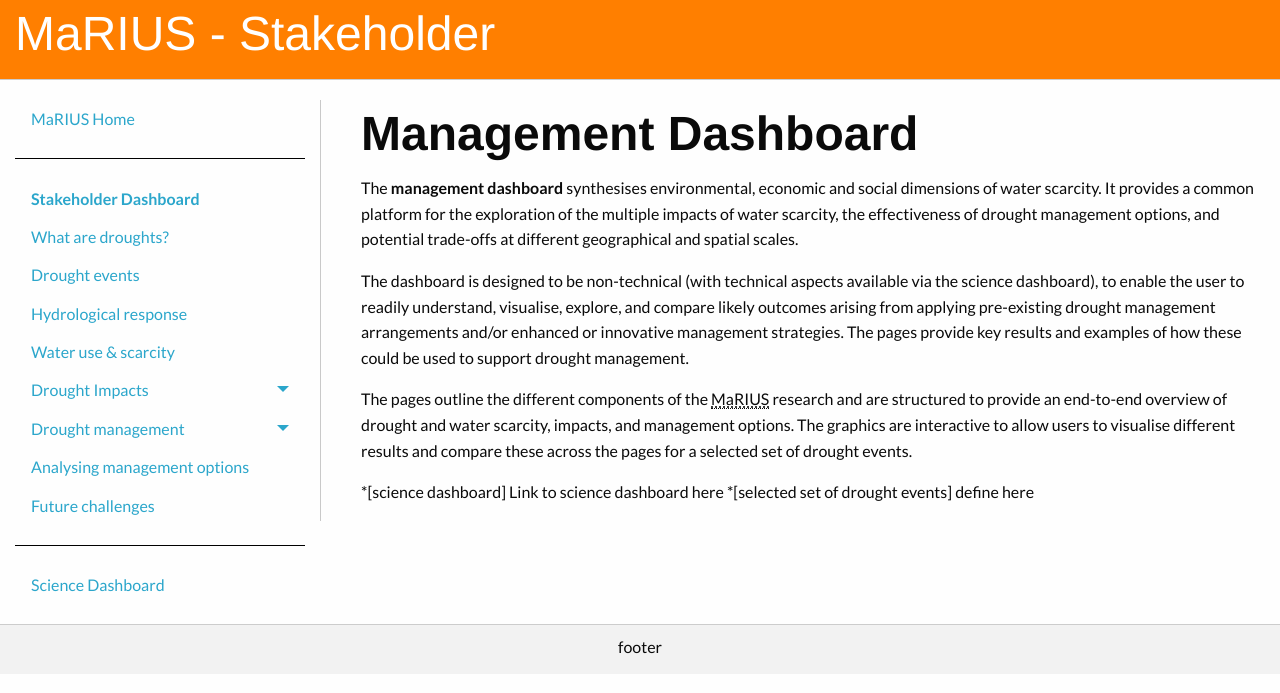
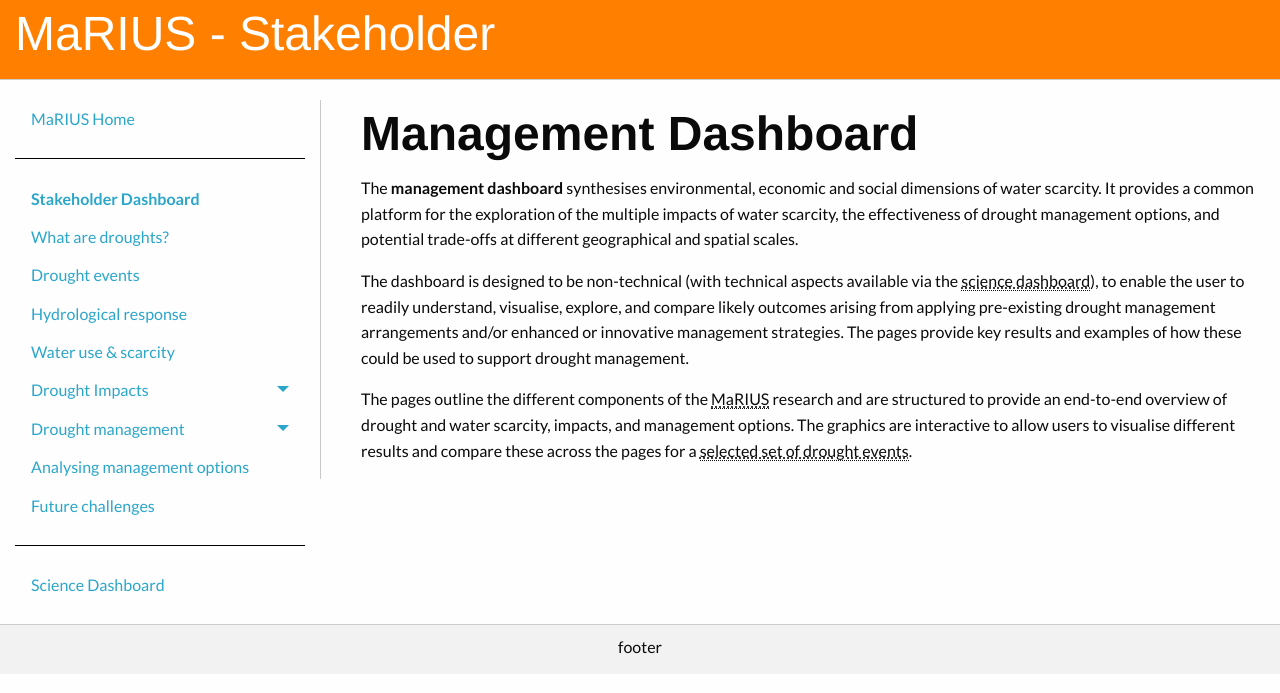
Before and after one commit to VictoriaJJ/mariusdroughtproject.org, a Jekyll site: the page built from _pages/dashboard/stakeholder/index.md, in a window 1280 px wide. Shown: the top 693 px of the page. Built offline with Jekyll 4.4.1, drawn with Linux system fonts in a browser that asks for light colours.

Commit message:
Updated page text

```diff
--- a/_pages/dashboard/stakeholder/index.md
+++ b/_pages/dashboard/stakeholder/index.md
@@ -13,5 +13,5 @@ The pages outline the different components of the MaRIUS research and are struct
 
 
 *[MaRIUS]: Expand MaRIUS
-*[science dashboard] Link to science dashboard here
-*[selected set of drought events] define here
+*[science dashboard]: Link to science dashboard here
+*[selected set of drought events]: define here
```
